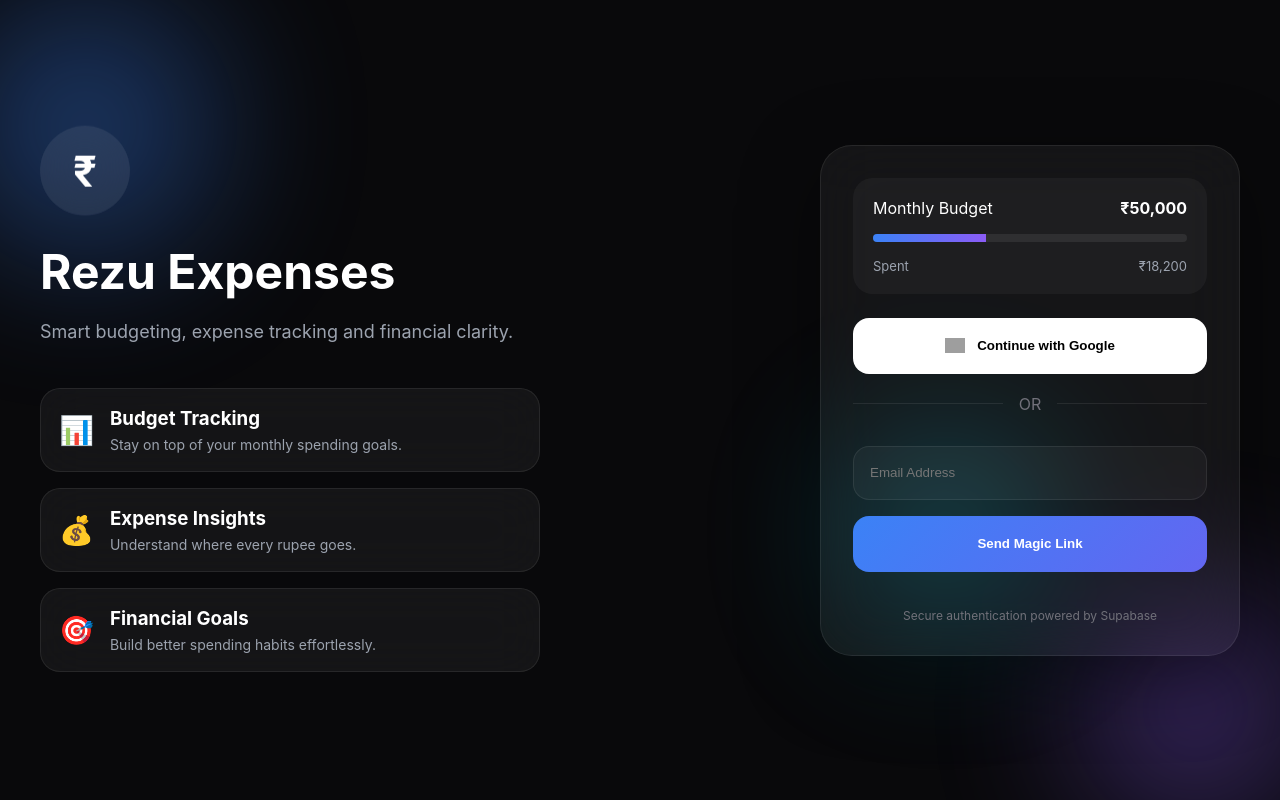
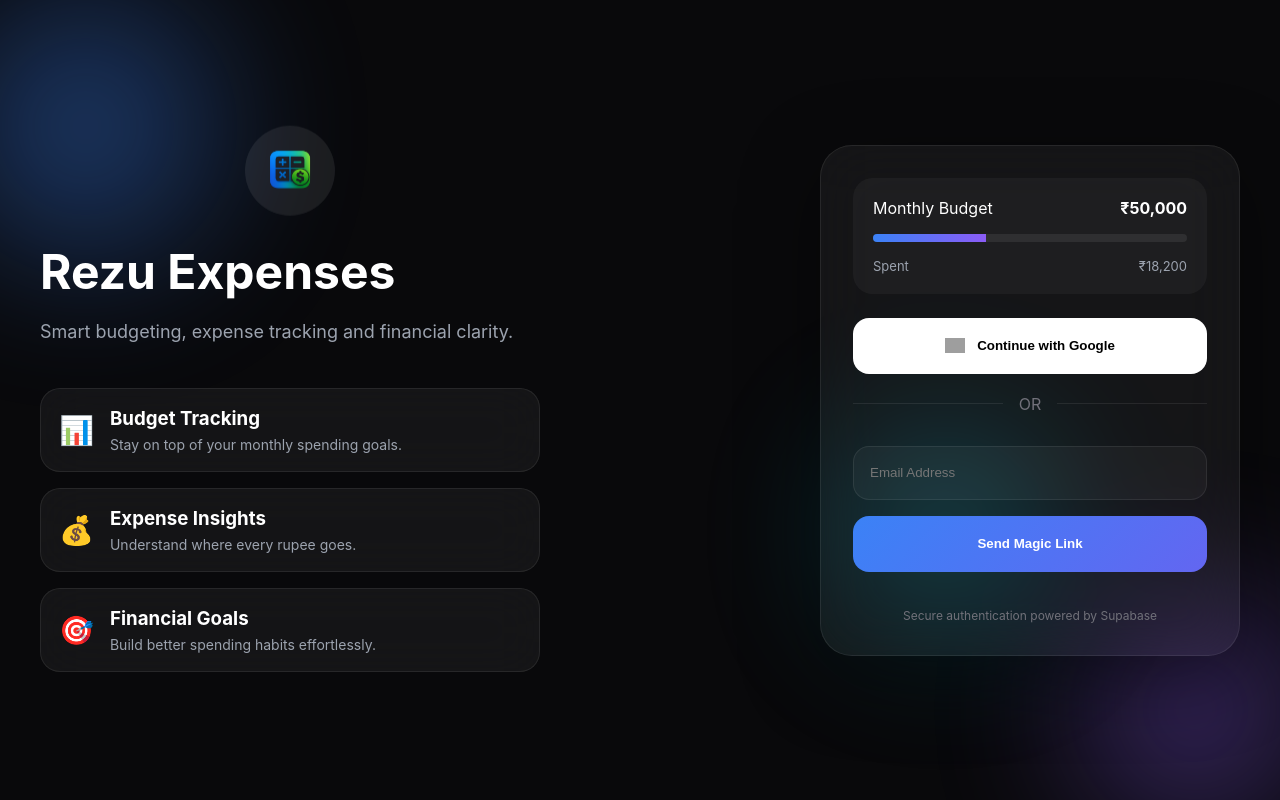
Before and after one commit to TheKillwish/expenses, an Angular app: page / in a window 1280 px wide. Built offline with nearby package versions, Linux system fonts and the light colour scheme; grey boxes are pictures that could not be loaded.

Commit message:
bugs resolved added magic link

```diff
--- a/src/app/components/bottom-sheet/bottom-sheet.component.scss
+++ b/src/app/components/bottom-sheet/bottom-sheet.component.scss
@@ -12,6 +12,11 @@
 
 .sheet {
   width: 100%;
+  display: flex;
+
+  flex-direction: column;
+
+  max-height: 90vh;
 
   background: #171a21;
 
--- a/src/app/pages/dashboard/dashboard.component.html
+++ b/src/app/pages/dashboard/dashboard.component.html
@@ -1,4 +1,14 @@
-<div class="dashboard">
+<div
+  *ngIf="loading"
+  class="page-loader">
+
+  <div class="spinner"></div>
+
+</div>
+
+<div *ngIf="!loading">
+
+ <div class="dashboard">
 
   <div class="blob blob-1"></div>
   <div class="blob blob-2"></div>
@@ -347,9 +357,10 @@
 <app-bottom-sheet
   [visible]="showSheet"
   (closed)="showSheet = false">
+<div class="sheet-body">
   <!-- MENU -->
 
-<div *ngIf="activeForm === 'menu'">
+<div *ngIf="activeForm === 'menu'" >
 
   <h2 class="sheet-title">
     What would you like to add?
@@ -751,6 +762,9 @@
   </div>
 
 </div>
+</div>
 
 </app-bottom-sheet>
 </div>
+
+</div>
--- a/src/app/pages/dashboard/dashboard.component.scss
+++ b/src/app/pages/dashboard/dashboard.component.scss
@@ -183,6 +183,13 @@
 .sheet-title {
   text-align: center;
   margin-bottom: 20px;
+}
+.sheet-body {
+
+  flex: 1;
+
+  overflow-y: auto;
+
 }
 
 .action-grid {
@@ -393,9 +400,8 @@
 
   border: none;
 
-  background: rgba(255,255,255,0.08);
+  background: rgba(255,255,255,0.06);
 
-  backdrop-filter: blur(20px);
 
   color: white;
 
@@ -440,7 +446,6 @@
 
   background: rgba(20,20,20,.95);
 
-  backdrop-filter: blur(20px);
 
   border-radius: 16px;
 
@@ -595,7 +600,6 @@
 
   justify-content: center;
 
-  backdrop-filter: blur(12px);
 
   transition: all .2s ease;
 
@@ -660,8 +664,6 @@
     1px solid
     rgba(255,255,255,.08);
 
-  backdrop-filter:
-    blur(20px);
 
   transition:
     all .25s ease;
@@ -697,7 +699,7 @@
 
   border-radius: 50%;
 
-  filter: blur(120px);
+  filter: blur(40px);
 
   opacity: .18;
 
@@ -810,3 +812,10 @@
   }
 
 }
+.blob-1,
+.blob-2,
+.blob-3 {
+
+  animation: none;
+
+}
--- a/src/app/pages/dashboard/dashboard.component.ts
+++ b/src/app/pages/dashboard/dashboard.component.ts
@@ -22,6 +22,7 @@ export class DashboardComponent implements OnInit{
    private router: Router,
    private uiService: UiService
 ) {}
+loading = true;
 avatarError = false;
 visibleExpenses = 5;
   showSheet = false;
@@ -101,12 +102,10 @@ currentMonth =
 
 async ngOnInit() {
 
-  console.log('DASHBOARD INIT');
+  this.loading = true;
 
   const user =
     await this.authService.getUser();
-
-  console.log('USER:', user);
 
   if (!user) {
 
@@ -120,35 +119,17 @@ async ngOnInit() {
     await this.supabaseService
       .getProfile();
 
-  console.log(
-    'PROFILE FOUND:',
-    profile
-  );
-
   if (!profile) {
-
-    console.log(
-      'CREATING PROFILE'
-    );
 
     profile =
       await this.supabaseService
         .createProfile();
-
-    console.log(
-      'PROFILE CREATED:',
-      profile
-    );
 
   }
 
   if (
     !profile?.onboarding_completed
   ) {
-
-    console.log(
-      'GO TO ONBOARDING'
-    );
 
     await this.router.navigate([
       '/onboarding'
@@ -158,15 +139,13 @@ async ngOnInit() {
 
   }
 
-  console.log(
-    'LOAD DASHBOARD'
-  );
-
   this.user =
     await this.authService
       .getUserProfile();
 
   await this.loadDashboard();
+
+  this.loading = false;
 
 }
 async saveCategory() {
@@ -368,7 +347,7 @@ async saveExpense() {
       );
 
     }
-
+    this.resetExpenseForm();
     this.editingExpense = null;
 
     this.showSheet = false;
@@ -799,5 +778,21 @@ async checkOnboarding() {
   await this.loadDashboard();
 
 }
+resetExpenseForm() {
+
+  this.selectedCategory = null;
+
+  this.selectedSubcategory = null;
+
+  this.expenseAmount = 0;
+
+  this.expenseDescription = '';
+
+  this.expenseDate =
+    new Date()
+      .toISOString()
+      .split('T')[0];
 
 }
+
+}
--- a/src/app/pages/login/login.component.html
+++ b/src/app/pages/login/login.component.html
@@ -12,9 +12,14 @@
 
       <div class="brand-section">
 
-        <div class="logo-circle">
-          ₹
-        </div>
+       <div class="logo-circle">
+
+  <img
+    src="assets/icons/expense.png"
+    alt="Rezu Expenses Logo"
+    class="app-logo">
+
+</div>
 
         <h1>Rezu Expenses</h1>
 
--- a/src/app/pages/login/login.component.scss
+++ b/src/app/pages/login/login.component.scss
@@ -52,6 +52,8 @@
 
   height: 90px;
 
+  margin: auto;
+
   border-radius: 50%;
 
   display: flex;
@@ -60,17 +62,19 @@
 
   justify-content: center;
 
-  font-size: 42px;
-
-  font-weight: 700;
-
-  color: white;
-
   background: rgba(255,255,255,.08);
 
-  backdrop-filter: blur(20px);
+  animation: float 6s ease-in-out infinite;
 
-  animation: float 6s ease-in-out infinite;
+}
+
+.app-logo {
+
+  width: 70px;
+
+  height: 70px;
+
+  object-fit: contain;
 
 }
 
--- a/src/app/services/auth.service.ts
+++ b/src/app/services/auth.service.ts
@@ -99,11 +99,13 @@ async signIn(
       password
     });
 
-}async sendMagicLink(
+}
+async sendMagicLink(
   email: string
 ) {
 
-  return await this.supabaseService
+  const response =
+    await this.supabaseService
       .supabase
       .auth
       .signInWithOtp({
@@ -120,5 +122,12 @@ async signIn(
 
       });
 
+  console.log(
+    'MAGIC LINK RESPONSE:',
+    response
+  );
+
+  return response;
+
 }
 }
```
Also changed, not shown: src/assets/icons/icon-192x192.png, src/assets/icons/icon-512x512.png. Lines whose indentation alone changed are shown as unchanged.
